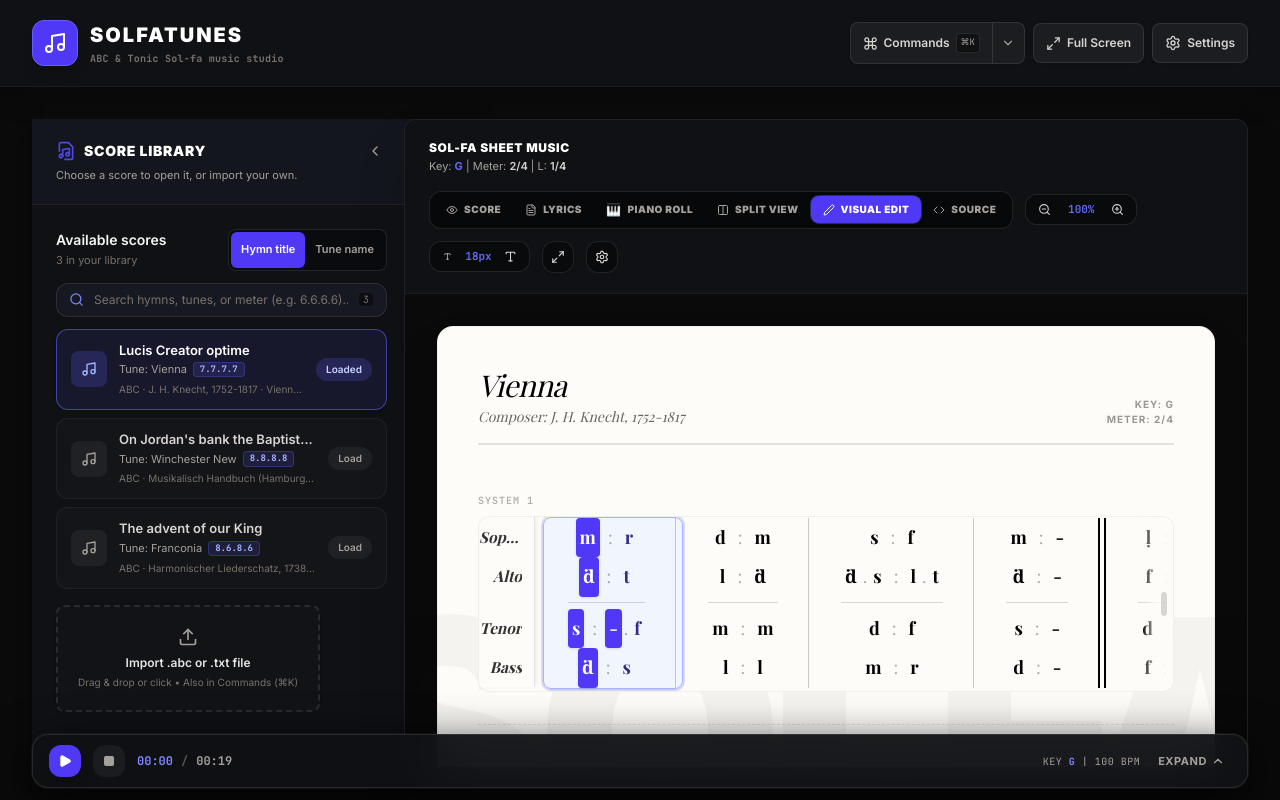
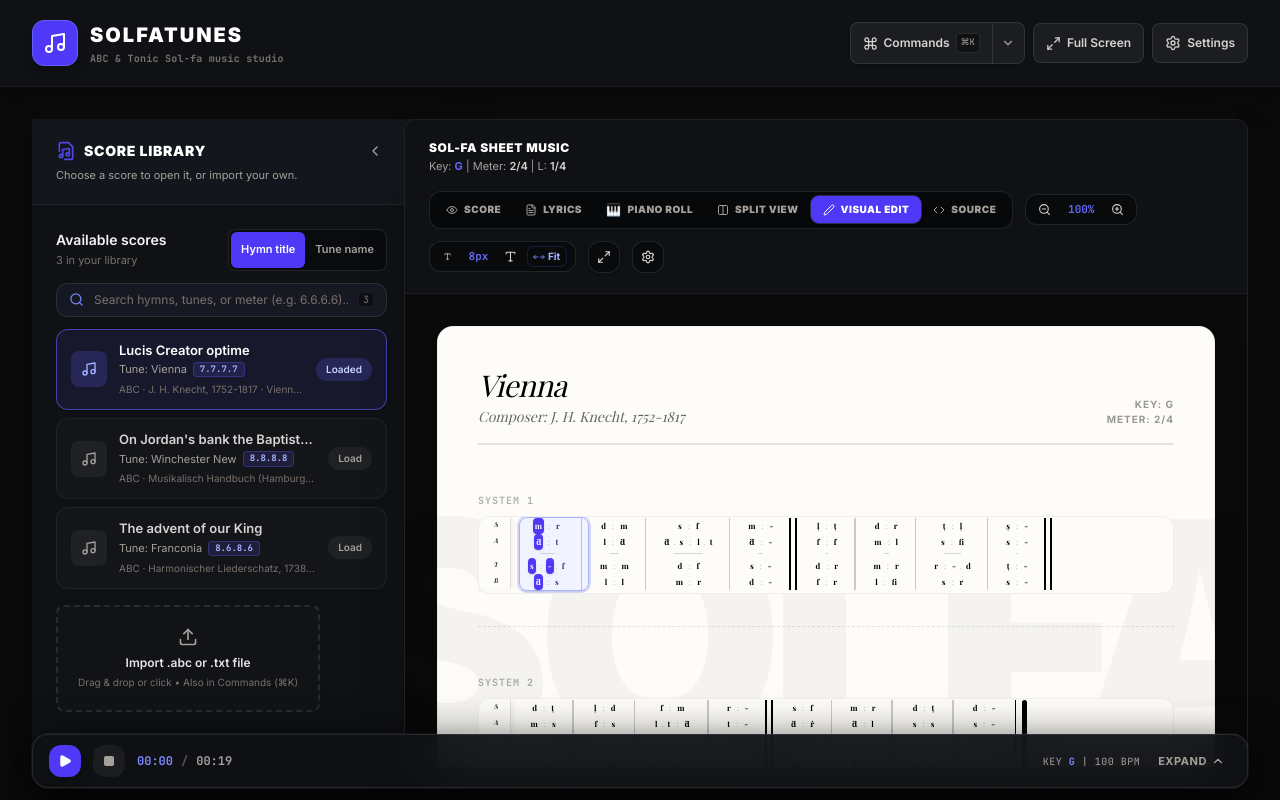
Before and after one commit to LORDTOSIN2/SolfaTunes, a React (Vite) app: page / in a window 1280 px wide. Built offline with nearby package versions, Linux system fonts and the light colour scheme; a web font is replaced by a local one.

Commit message:
feat: add configurable font size support to score renderer
Introduce fontSize prop to InteractiveRhythmLineComponent to dynamically adjust padding, margins, and spacing for better readability at smaller font scales.

```diff
--- a/src/components/ScoreRenderer.tsx
+++ b/src/components/ScoreRenderer.tsx
@@ -524,6 +524,7 @@ interface InteractiveRhythmLineProps {
   isMuted: boolean;
   isEditorMode: boolean;
   currentTick?: number;
+  fontSize?: number;
 }
 
 const InteractiveRhythmLineComponent: React.FC<InteractiveRhythmLineProps> = ({
@@ -539,12 +540,16 @@ const InteractiveRhythmLineComponent: React.FC<InteractiveRhythmLineProps> = ({
   isMuted,
   isEditorMode,
   currentTick,
+  fontSize,
 }) => {
   const meterStr = meter || (meterDenominator ? `4/${meterDenominator}` : '4/4');
   const cellsData = useMemo(() => analyzeMeasureCells(measure, meterStr), [measure, meterStr]);
   if (cellsData.length === 0) return <>{"\u00A0"}</>;
 
   const renderedElements: React.ReactNode[] = [];
+  const notePadClass = fontSize && fontSize <= 6 ? 'px-0' : fontSize && fontSize <= 10 ? 'px-0.5' : 'px-1';
+  const sepMarginClass = fontSize && fontSize <= 6 ? 'mx-0.5' : fontSize && fontSize <= 10 ? 'mx-1' : 'mx-2';
+  const minRestWidth = fontSize && fontSize <= 6 ? '0.6em' : '0.9em';
 
   cellsData.forEach((cell, cellIdx) => {
     const partElements: React.ReactNode[] = [];
@@ -585,7 +590,7 @@ const InteractiveRhythmLineComponent: React.FC<InteractiveRhythmLineProps> = ({
                 });
               } : undefined}
               disabled={!isEditorMode}
-              className={`inline-block px-1 rounded font-serif font-black text-center ${
+              className={`inline-block ${notePadClass} rounded font-serif font-black text-center ${
                 isMuted ? 'pointer-events-none' : ''
               } ${
                 isEditorMode && !isMuted ? 'cursor-pointer hover:bg-indigo-100' : ''
@@ -598,7 +603,7 @@ const InteractiveRhythmLineComponent: React.FC<InteractiveRhythmLineProps> = ({
                   ? 'text-indigo-900 font-black'
                   : 'text-black'
               }`}
-              style={{ minWidth: item.type === 'note' ? undefined : '0.9em' }}
+              style={{ minWidth: item.type === 'note' ? undefined : minRestWidth }}
               title={
                 isEditorMode
                   ? `${item.type === 'note' ? `Note: ${item.text}` : item.type === 'rest' ? 'Rest' : 'Sustained note'}. Click to edit.`
@@ -616,7 +621,7 @@ const InteractiveRhythmLineComponent: React.FC<InteractiveRhythmLineProps> = ({
           itemElements.push(
             <span
               key={`item-${cellIdx}-${partIdx}-${itemIdx}`}
-              className="text-black/20 font-light select-none px-1"
+              className={`text-black/20 font-light select-none ${notePadClass}`}
             >
               {item.text}
             </span>
@@ -664,7 +669,7 @@ const InteractiveRhythmLineComponent: React.FC<InteractiveRhythmLineProps> = ({
     // Pulse separator: colon ':'
     if (cellIdx < cellsData.length - 1) {
       renderedElements.push(
-        <span key={`sep-${cellIdx}`} className="mx-2 text-black/30 font-light select-none">
+        <span key={`sep-${cellIdx}`} className={`${sepMarginClass} text-black/30 font-light select-none`}>
           :
         </span>
       );
@@ -800,6 +805,7 @@ const ScrollableSystemRow: React.FC<ScrollableSystemRowProps> = ({ systemHeight,
       {/* Main horizontal scrolling container */}
       <div
         ref={containerRef}
+        data-system-scroll="true"
         className="w-full overflow-x-auto touch-pan-x scroll-smooth overscroll-x-contain pb-1 [scrollbar-width:thin] [scrollbar-color:rgba(0,0,0,0.15)_transparent]"
         style={{ WebkitOverflowScrolling: 'touch', minHeight: `${systemHeight}px` }}
       >
@@ -858,6 +864,164 @@ export const ScoreRenderer: React.FC<ScoreRendererProps> = ({
   onStop,
 }) => {
   const [showHelp, setShowHelp] = useState<boolean>(false);
+  const paperSheetContainerRef = useRef<HTMLDivElement | null>(null);
+  const fontSizeRef = useRef<number>(fontSize);
+  useEffect(() => {
+    fontSizeRef.current = fontSize;
+  }, [fontSize]);
+
+  const autofitFontSize = (targetMaxFont?: number) => {
+    if (!score || !score.systems || score.systems.length === 0) return;
+    if (studioMode !== 'read' && studioMode !== 'interactive') return;
+
+    const sheetEl = paperSheetContainerRef.current;
+    const currentSize = fontSizeRef.current;
+
+    // 1. Precise DOM-based measurement if the sheet is rendered
+    if (sheetEl) {
+      const scrollContainers = sheetEl.querySelectorAll<HTMLDivElement>('[data-system-scroll="true"]');
+      if (scrollContainers.length > 0) {
+        let maxScrollWidth = 0;
+        let minClientWidth = sheetEl.clientWidth;
+
+        scrollContainers.forEach((el) => {
+          if (el.clientWidth > 0) {
+            minClientWidth = Math.min(minClientWidth, el.clientWidth);
+          }
+          maxScrollWidth = Math.max(maxScrollWidth, el.scrollWidth);
+        });
+
+        if (maxScrollWidth > 0 && minClientWidth > 0) {
+          // Provide an 8px safety breathing room so scrollbars never appear
+          const availWidth = minClientWidth - 8;
+          const ratio = availWidth / maxScrollWidth;
+
+          let idealSize: number;
+          if (ratio < 1) {
+            // Content overflows: scale font down so horizontal scrolling is unnecessary
+            idealSize = Math.floor(currentSize * ratio);
+          } else {
+            // Content already fits: scale up moderately if room, up to targetMaxFont (default 24px)
+            const maxCap = targetMaxFont || 24;
+            idealSize = Math.min(maxCap, Math.floor(currentSize * ratio));
+          }
+
+          // Strictly clamp within requested 2–96px range
+          idealSize = Math.max(2, Math.min(96, idealSize));
+
+          if (idealSize !== currentSize) {
+            setFontSize(idealSize);
+          }
+          return idealSize;
+        }
+      }
+    }
+
+    // 2. Fallback analytical estimation before DOM is measured
+    let maxMeasures = 1;
+    score.systems.forEach((sys) => {
+      score.voices.forEach((v) => {
+        const line = sys.voices[v.id];
+        if (line) {
+          maxMeasures = Math.max(maxMeasures, line.measures.length);
+        }
+      });
+    });
+
+    const windowW = typeof window !== 'undefined' ? window.innerWidth : 1024;
+    const isSidebarOpen = settings?.showSidebar && !settings?.zenMode && !isFullscreen;
+    const estContainerWidth = isSidebarOpen ? Math.max(320, windowW - 360) : Math.max(320, windowW - 64);
+    const estSheetWidth = Math.min(1024, estContainerWidth) - 48;
+
+    const beats = score.meter === '3/4' ? 3 : score.meter === '2/4' ? 2 : score.meter === '6/8' ? 6 : 4;
+    const estUnitsPerMeasure = beats * 1.8;
+    const totalUnits = maxMeasures * estUnitsPerMeasure;
+    const fixedWidth = maxMeasures * 16 + 56;
+    const netWidth = Math.max(80, estSheetWidth - fixedWidth);
+
+    let estSize = Math.floor(netWidth / Math.max(1, totalUnits));
+    estSize = Math.max(2, Math.min(96, estSize));
+
+    setFontSize(estSize);
+    return estSize;
+  };
+
+  // Autofit on loading a score or switching into score view / visual edit view
+  const prevScoreIdRef = useRef<string | undefined>(undefined);
+  useEffect(() => {
+    if (!score) return;
+    const currentScoreId = `${score.id || ''}_${score.title}_${score.systems.length}`;
+    if (currentScoreId !== prevScoreIdRef.current) {
+      prevScoreIdRef.current = currentScoreId;
+      if (studioMode === 'read' || studioMode === 'interactive') {
+        autofitFontSize();
+        const raf = requestAnimationFrame(() => autofitFontSize());
+        const t = setTimeout(() => autofitFontSize(), 180);
+        return () => {
+          cancelAnimationFrame(raf);
+          clearTimeout(t);
+        };
+      }
+    }
+  }, [score, studioMode]);
+
+  // Autofit when switching mode to score view ('read') or visual edit view ('interactive')
+  const prevModeRef = useRef<string>(studioMode);
+  useEffect(() => {
+    if (studioMode !== prevModeRef.current) {
+      prevModeRef.current = studioMode;
+      if (studioMode === 'read' || studioMode === 'interactive') {
+        autofitFontSize();
+        const raf = requestAnimationFrame(() => autofitFontSize());
+        const t = setTimeout(() => autofitFontSize(), 180);
+        return () => {
+          cancelAnimationFrame(raf);
+          clearTimeout(t);
+        };
+      }
+    }
+  }, [studioMode]);
+
+  // Fine-tuning pass to eliminate any residual 1px overflow
+  useEffect(() => {
+    if (studioMode !== 'read' && studioMode !== 'interactive') return;
+    const sheetEl = paperSheetContainerRef.current;
+    if (!sheetEl) return;
+
+    const t = setTimeout(() => {
+      const scrollContainers = sheetEl.querySelectorAll<HTMLDivElement>('[data-system-scroll="true"]');
+      let overflows = false;
+      scrollContainers.forEach((el) => {
+        if (el.scrollWidth > el.clientWidth + 1) {
+          overflows = true;
+        }
+      });
+      if (overflows && fontSizeRef.current > 2) {
+        setFontSize((prev) => Math.max(2, prev - 1));
+      }
+    }, 120);
+
+    return () => clearTimeout(t);
+  }, [fontSize, studioMode]);
+
+  // Autofit when layout dimensions change (Fullscreen, Zen Mode, Sidebar toggle)
+  useEffect(() => {
+    if (studioMode === 'read' || studioMode === 'interactive') {
+      const t = setTimeout(() => autofitFontSize(), 150);
+      return () => clearTimeout(t);
+    }
+  }, [isFullscreen, settings?.zenMode, settings?.showSidebar]);
+
+  // Autofit when window resizes
+  useEffect(() => {
+    const handleResize = () => {
+      if (studioMode === 'read' || studioMode === 'interactive') {
+        autofitFontSize();
+      }
+    };
+    window.addEventListener('resize', handleResize);
+    return () => window.removeEventListener('resize', handleResize);
+  }, [studioMode, score]);
 
   // Split View Resizer state (clamped between 20% and 80%, default 50%)
   const [splitRatio, setSplitRatio] = useState<number>(50);
@@ -1471,6 +1635,7 @@ export const ScoreRenderer: React.FC<ScoreRendererProps> = ({
     if (!score) return null;
     return (
       <div
+        ref={paperSheetContainerRef}
         className="mx-auto w-full max-w-5xl bg-[#FDFCF8] text-black border border-black/5 shadow-2xl rounded-2xl p-3 sm:p-6 md:p-10 font-sans relative transition-all"
         style={{
           transform: `scale(${scale})`,
@@ -1511,14 +1676,16 @@ export const ScoreRenderer: React.FC<ScoreRendererProps> = ({
                 ...score.voices.map(voice => system.voices[voice.id]?.measures.length || 0)
               );
 
-              const rowHeight = Math.max(28, fontSize * 2.2);
-              const dividerHeight = 12;
+              const rowHeight = fontSize <= 6 ? Math.max(8, Math.round(fontSize * 2.2)) : fontSize <= 12 ? Math.max(14, Math.round(fontSize * 2.0)) : Math.max(28, Math.round(fontSize * 2.2));
+              const dividerHeight = fontSize <= 6 ? 4 : fontSize <= 12 ? 8 : 12;
               const voiceCount = layoutRows.filter(r => r.type === 'voice').length;
               const dividerCount = layoutRows.filter(r => r.type === 'divider').length;
               const systemHeight = (voiceCount * rowHeight) + (dividerCount * dividerHeight);
 
               // Dynamic width for sticky voice label column pinned on left
-              const labelWidthPx = fontSize >= 48 ? Math.max(48, Math.round(fontSize * 0.9)) : fontSize >= 28 ? 64 : 56;
+              const labelWidthPx = fontSize >= 48 ? Math.max(48, Math.round(fontSize * 0.9)) : fontSize >= 28 ? 64 : fontSize <= 6 ? 18 : fontSize <= 12 ? 32 : 56;
+              const notesPaddingClass = fontSize <= 6 ? 'px-0.5' : fontSize <= 10 ? 'px-1' : fontSize <= 14 ? 'px-1.5 sm:px-2' : 'px-3 sm:px-4';
+              const measurePaddingCol = fontSize <= 6 ? 'px-0.5' : fontSize <= 10 ? 'px-1' : 'px-2';
 
               return (
                 <div
@@ -1560,8 +1727,8 @@ export const ScoreRenderer: React.FC<ScoreRendererProps> = ({
                             }
                             const voice = row.voice;
                             const isMuted = !!mutedVoices[voice.id];
-                            // Abbreviate to S, A, T, B when font size is large or width is narrow
-                            const voiceLabel = fontSize >= 28 ? (voice.name ? voice.name.charAt(0) : voice.id) : voice.name;
+                            // Abbreviate to S, A, T, B when font size is small or very large
+                            const voiceLabel = fontSize <= 12 || fontSize >= 28 ? (voice.name ? voice.name.charAt(0) : voice.id) : voice.name;
 
                             return (
                               <div
@@ -1569,7 +1736,7 @@ export const ScoreRenderer: React.FC<ScoreRendererProps> = ({
                                 title={voice.name}
                                 className="font-serif italic font-bold transition-opacity duration-200 text-black/80 truncate"
                                 style={{
-                                  fontSize: `${Math.min(fontSize * 0.85, 48)}px`,
+                                  fontSize: `${Math.max(2, Math.min(fontSize * 0.85, 48))}px`,
                                   height: `${rowHeight}px`,
                                   lineHeight: `${rowHeight}px`,
                                   opacity: isMuted ? 0.25 : 1.0
@@ -1601,7 +1768,7 @@ export const ScoreRenderer: React.FC<ScoreRendererProps> = ({
                                 : 'border-transparent'
                             }`}
                           >
-                            <div className="flex flex-col justify-start px-2" style={{ height: `${systemHeight}px` }}>
+                            <div className={`flex flex-col justify-start ${measurePaddingCol}`} style={{ height: `${systemHeight}px` }}>
                               {layoutRows.map((row, rIdx) => {
                                 if (row.type === 'divider') {
                                   return (
@@ -1622,7 +1789,7 @@ export const ScoreRenderer: React.FC<ScoreRendererProps> = ({
                                 return (
                                   <div
                                     key={`notes-${system.systemIndex}-${mIndex}-${voice.id}`}
-                                    className="font-serif font-black text-center whitespace-nowrap px-3 sm:px-4"
+                                    className={`font-serif font-black text-center whitespace-nowrap ${notesPaddingClass}`}
                                     style={{
                                       fontSize: `${fontSize}px`,
                                       height: `${rowHeight}px`,
@@ -1644,6 +1811,7 @@ export const ScoreRenderer: React.FC<ScoreRendererProps> = ({
                                         isMuted={isMuted}
                                         isEditorMode={isInteractive}
                                         currentTick={currentTick}
+                                        fontSize={fontSize}
                                       />
                                     ) : (
                                       '\u00A0'
@@ -1891,13 +2059,14 @@ export const ScoreRenderer: React.FC<ScoreRendererProps> = ({
             </Tooltip>
           </div>
 
-          {/* Font Size Controls (Supports up to 96px with stepper & direct preset selector) */}
+          {/* Font Size Controls (Updated range: 2–96px with stepper, direct preset selector & Autofit button) */}
           <div className="flex items-center gap-1 bg-black/40 px-2 py-1 rounded-xl border border-white/10 shadow-inner">
-            <Tooltip content="Decrease Font" description="Reduce notation font size (down to 12px)" side="bottom">
+            <Tooltip content="Decrease Font" description="Reduce notation font size (down to 2px)" side="bottom">
               <button
+                type="button"
                 onClick={() => {
-                  const step = fontSize > 48 ? 8 : fontSize > 24 ? 4 : 2;
-                  setFontSize(Math.max(12, fontSize - step));
+                  const step = fontSize > 48 ? 8 : fontSize > 24 ? 4 : fontSize > 8 ? 2 : 1;
+                  setFontSize(Math.max(2, fontSize - step));
                 }}
                 className="p-1 hover:bg-white/10 rounded-lg text-stone-300 hover:text-white transition-colors cursor-pointer"
                 aria-label="Decrease Font Size"
@@ -1909,16 +2078,16 @@ export const ScoreRenderer: React.FC<ScoreRendererProps> = ({
               <select
                 aria-label="Select Notation Font Size"
                 value={fontSize}
-                onChange={(e) => setFontSize(parseInt(e.target.value, 10))}
+                onChange={(e) => setFontSize(Math.max(2, Math.min(96, parseInt(e.target.value, 10))))}
                 className="bg-transparent text-[11px] font-mono font-bold text-[#6366F1] hover:text-[#818CF8] text-center focus:outline-none cursor-pointer appearance-none px-1"
-                title="Click to choose font size preset (up to 96px)"
+                title="Click to choose font size preset (2px to 96px)"
               >
-                {[12, 14, 16, 18, 20, 24, 28, 32, 40, 48, 60, 72, 84, 96].map((sz) => (
+                {[2, 3, 4, 5, 6, 7, 8, 9, 10, 11, 12, 14, 16, 18, 20, 22, 24, 28, 32, 36, 40, 48, 60, 72, 84, 96].map((sz) => (
                   <option key={sz} value={sz} className="bg-[#161822] text-stone-200">
                     {sz}px
                   </option>
                 ))}
-                {!([12, 14, 16, 18, 20, 24, 28, 32, 40, 48, 60, 72, 84, 96].includes(fontSize)) && (
+                {!([2, 3, 4, 5, 6, 7, 8, 9, 10, 11, 12, 14, 16, 18, 20, 22, 24, 28, 32, 36, 40, 48, 60, 72, 84, 96].includes(fontSize)) && (
                   <option value={fontSize} className="bg-[#161822] text-stone-200">
                     {fontSize}px
                   </option>
@@ -1927,14 +2096,26 @@ export const ScoreRenderer: React.FC<ScoreRendererProps> = ({
             </div>
             <Tooltip content="Increase Font" description="Enlarge notation font size up to 96px" side="bottom">
               <button
+                type="button"
                 onClick={() => {
-                  const step = fontSize >= 48 ? 8 : fontSize >= 24 ? 4 : 2;
+                  const step = fontSize >= 48 ? 8 : fontSize >= 24 ? 4 : fontSize >= 8 ? 2 : 1;
                   setFontSize(Math.min(96, fontSize + step));
                 }}
                 className="p-1 hover:bg-white/10 rounded-lg text-stone-300 hover:text-white transition-colors cursor-pointer"
                 aria-label="Increase Font Size"
               >
                 <Type size={13} />
+              </button>
+            </Tooltip>
+            <Tooltip content="Autofit to Width" description="Fit font size (2–96px) to page width without horizontal scrolling" side="bottom">
+              <button
+                type="button"
+                onClick={() => autofitFontSize()}
+                className="ml-0.5 px-1.5 py-0.5 hover:bg-white/10 rounded-md text-indigo-300 hover:text-white transition-colors cursor-pointer flex items-center gap-1 text-[10px] font-sans font-bold border border-indigo-500/20"
+                aria-label="Autofit Font Size to Page Width"
+              >
+                <Maximize2 size={10} className="rotate-45 text-indigo-400" />
+                <span className="hidden sm:inline">Fit</span>
               </button>
             </Tooltip>
           </div>
```
